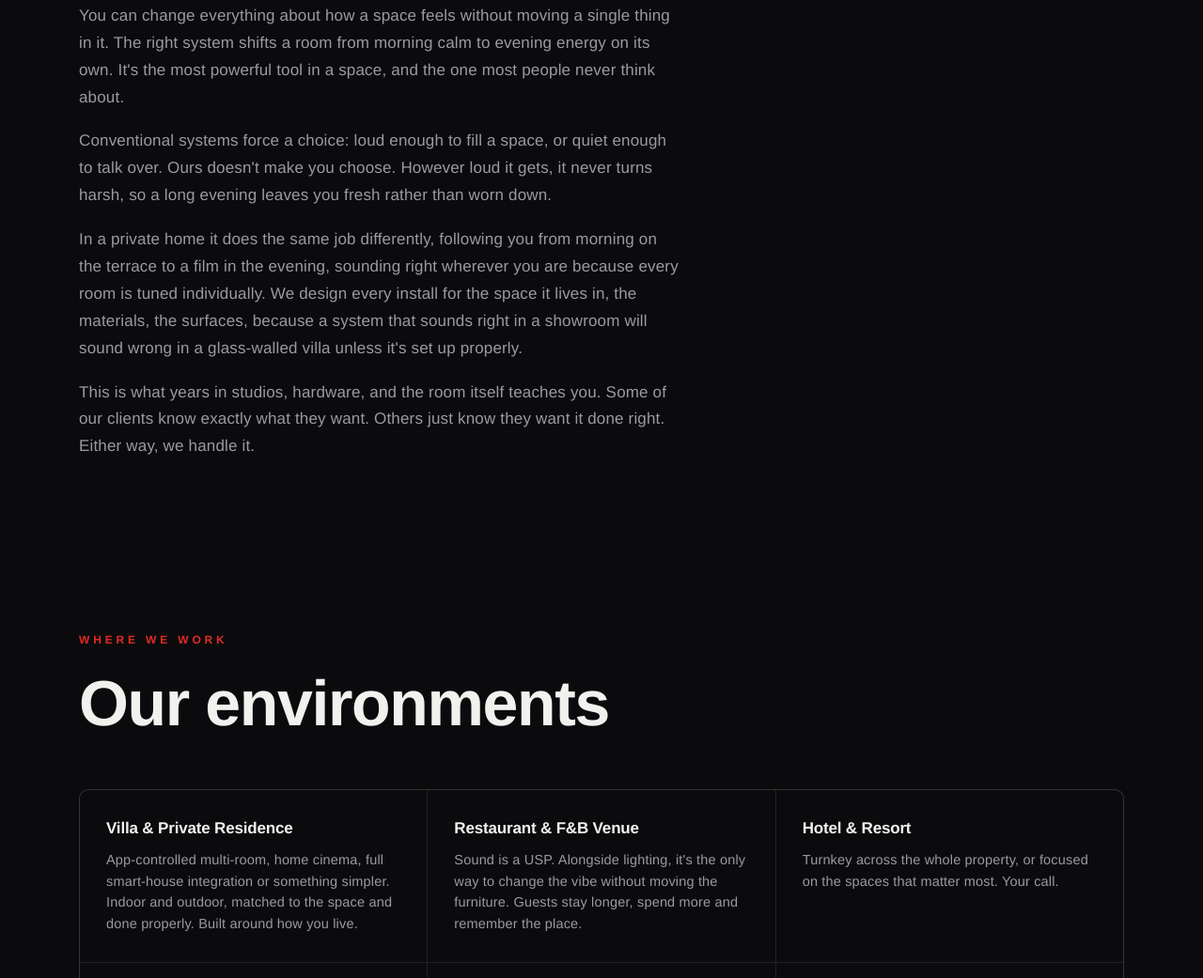
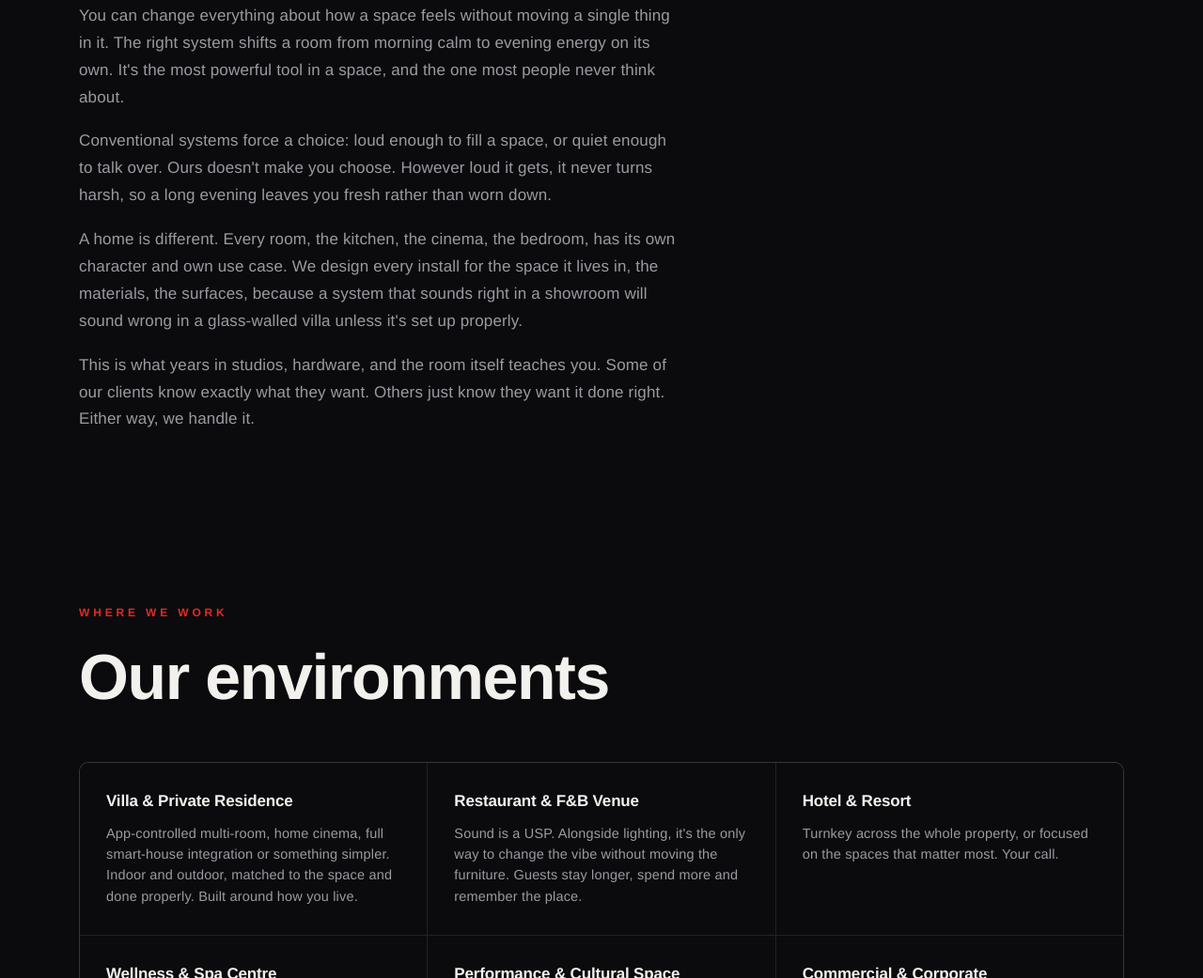
Before and after one commit to y4ckob/redpill-website, a plain HTML site: page index.html in a window 1280 px wide. Shown: the part 1051-2092 px from the top of the page at 94% size. Drawn offline with Linux system fonts and the light colour scheme.

Commit message:
Plainer Principle paragraph 3: 'A home is different' rewrite

```diff
--- a/index.html
+++ b/index.html
@@ -80,7 +80,7 @@
       <div class="body">
         <p>You can change everything about how a space feels without moving a single thing in it. The right system shifts a room from morning calm to evening energy on its own. It's the most powerful tool in a space, and the one most people never think about.</p>
         <p>Conventional systems force a choice: loud enough to fill a space, or quiet enough to talk over. Ours doesn't make you choose. However loud it gets, it never turns harsh, so a long evening leaves you fresh rather than worn down.</p>
-        <p>In a private home it does the same job differently, following you from morning on the terrace to a film in the evening, sounding right wherever you are because every room is tuned individually. We design every install for the space it lives in, the materials, the surfaces, because a system that sounds right in a showroom will sound wrong in a glass-walled villa unless it's set up properly.</p>
+        <p>A home is different. Every room, the kitchen, the cinema, the bedroom, has its own character and own use case. We design every install for the space it lives in, the materials, the surfaces, because a system that sounds right in a showroom will sound wrong in a glass-walled villa unless it's set up properly.</p>
         <p>This is what years in studios, hardware, and the room itself teaches you. Some of our clients know exactly what they want. Others just know they want it done right. Either way, we handle it.</p>
       </div>
     </div>
```
